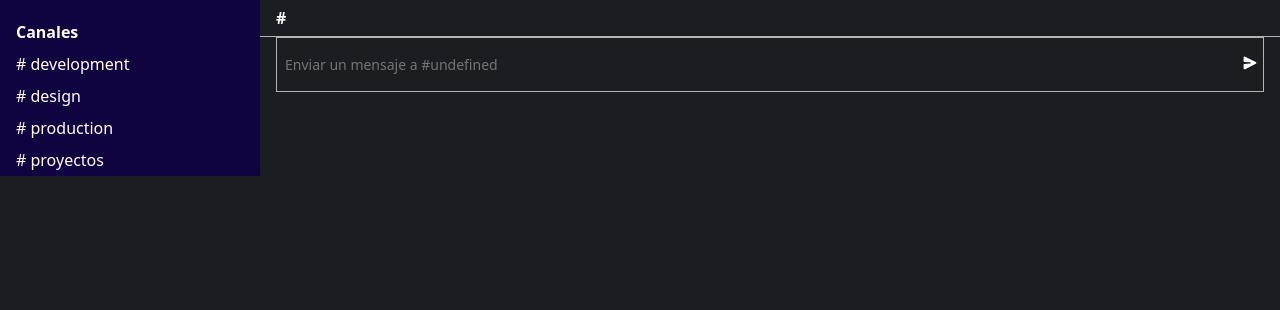
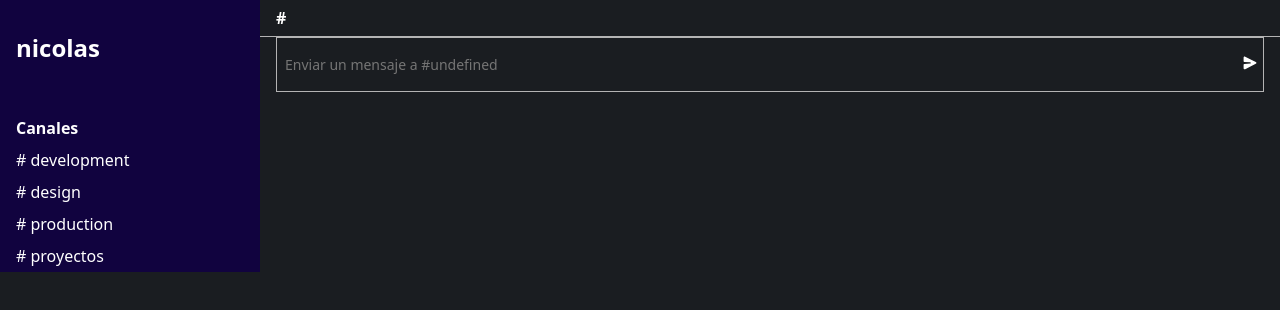
Before and after one commit to nicothomas1201/vue-slacker, a Vue app: page / in a window 1280 px wide. Both pictures are taken after typing "name@example.com", "Sample123" into the empty fields and a click on the button "inicia sesion". Shown: the top 310 px of the page. Built offline with nearby package versions, Linux system fonts and the light colour scheme.

Commit message:
header title with my username

```diff
--- a/src/components/Layout.vue
+++ b/src/components/Layout.vue
@@ -1,6 +1,11 @@
 <template>
   <div class="layout">
     <aside class="sidebar">
+      <div class="channel-header">
+        <h2>
+          {{ profileStore.username }}
+        </h2>
+      </div>
       <slot name="sidebar"></slot>
     </aside>
     <main class="messages">
@@ -9,8 +14,16 @@
   </div>
 </template>
 
+<script setup>
+  import useProfileStore from "@/stores/profile.store.js"
+
+  const profileStore = useProfileStore()
+
+
+
+</script>
+
 <style scoped>
-
 .layout{
   display: grid;
   grid-template-columns: 260px 1fr;
@@ -22,6 +35,18 @@
   grid-area: sidebar;
 }
 
+.channel-header{
+  padding: 16px;
+  /* border-block-end: .02px solid var(--pink); */
+}
+
+.channel-header input{
+  background: transparent;
+  color: var(--white);
+  border: none;
+  font: var(--body1-bold);
+}
+
 .messages{
   position: relative;
   /* overflow: auto; */
--- a/src/stores/profile.store.js
+++ b/src/stores/profile.store.js
@@ -5,5 +5,10 @@ export default defineStore('profile', {
     id: 1,
     username: 'nicolas',
     avatar: '/avatars/miguel.png'
-  })
+  }),
+  actions: {
+    changeUsername(newUsername){
+      this.username = newUsername
+    }
+  }
 })
```
